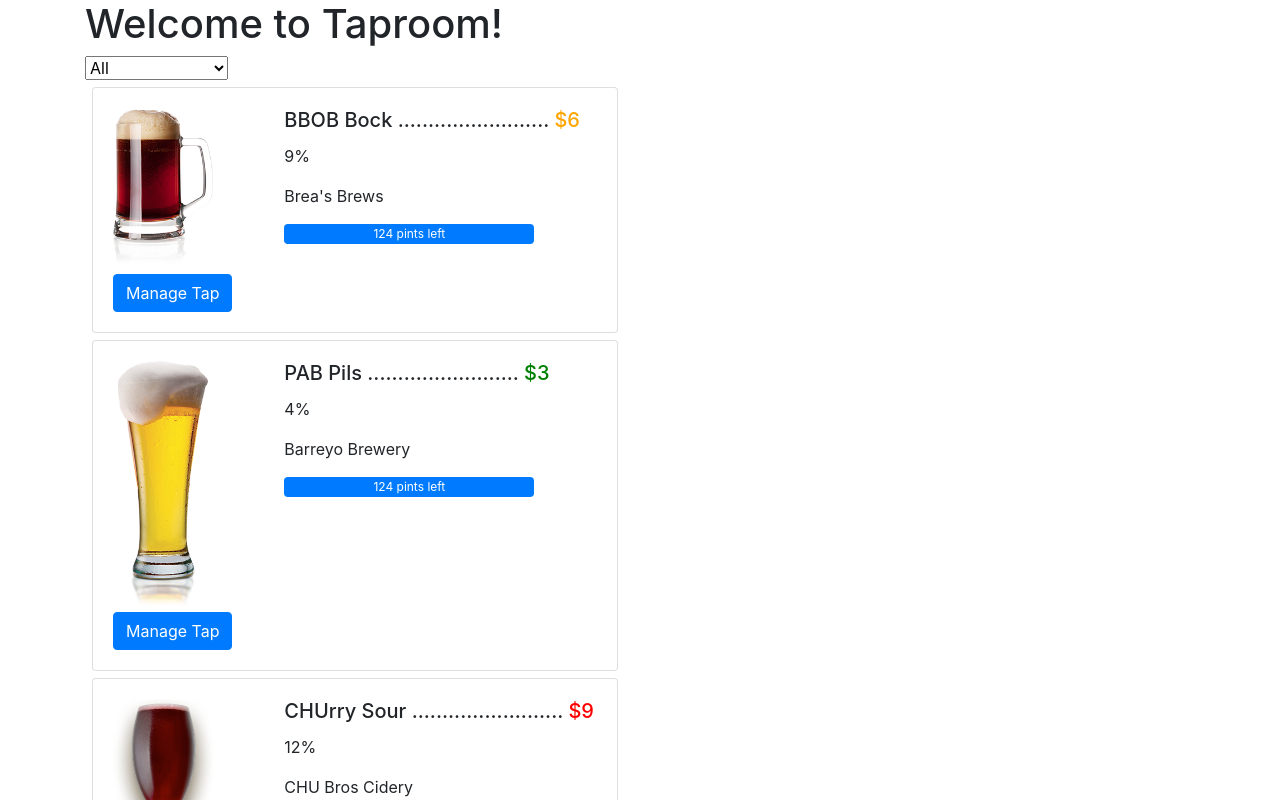
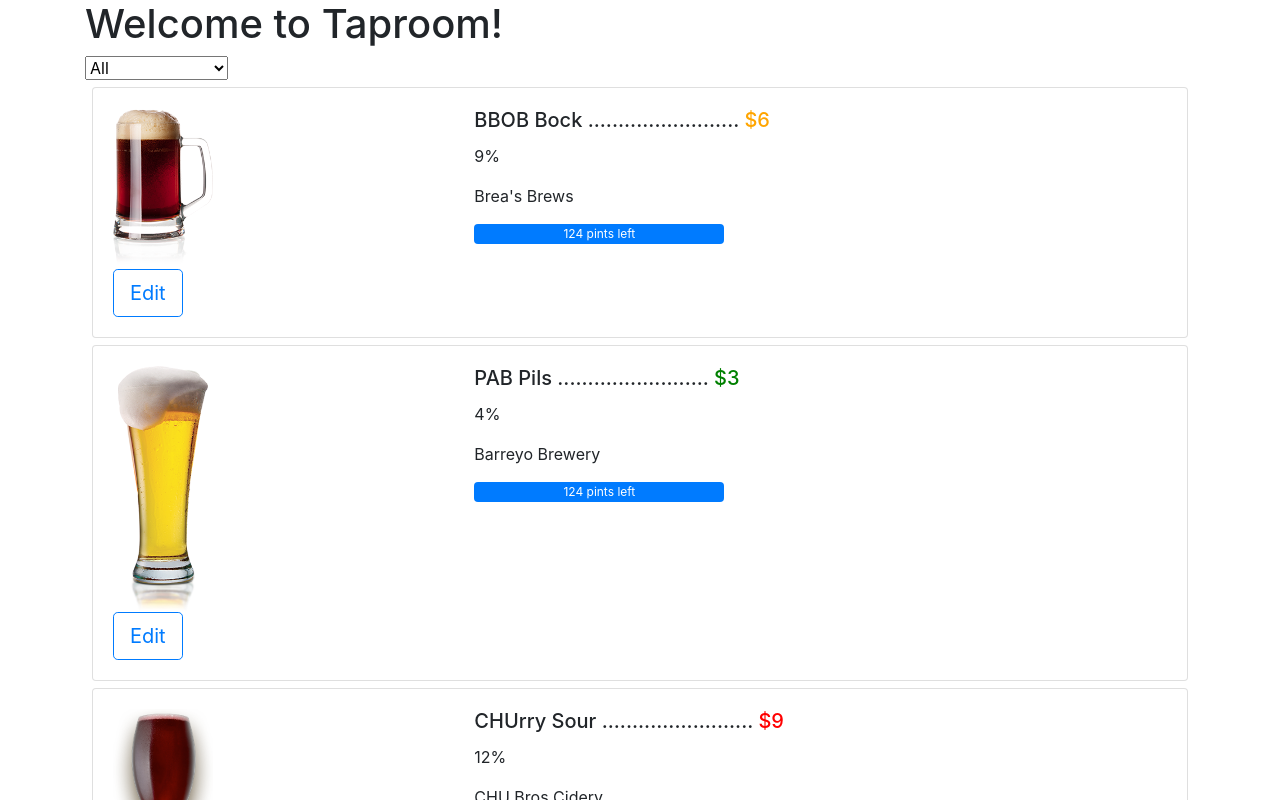
Before and after one commit to Pabarreyro/taproom, an Angular app: page / in a window 1280 px wide. Shown: the top 800 px of the page. Built offline with nearby package versions, Linux system fonts and the light colour scheme.

Commit message:
Add working modal with nesting and appropriate passing of data

```diff
--- a/src/app/app.component.html
+++ b/src/app/app.component.html
@@ -5,10 +5,7 @@
   </h1>
   <div class="row">
     <div class="col">
-      <app-list-taps [childTapList]="masterTaps" (clickSender)="editTap($event)"></app-list-taps>
-    </div>
-    <div class="col">
-      <app-edit-tap [childSelectedTap]="masterSelectedTap" (sendPints)="updateLevel($event)"></app-edit-tap>
+      <app-list-taps [childTapList]="masterTaps" (pintSender)="updateLevel($event)" (tapSender)="editTap($event)"></app-list-taps>
     </div>
   </div>
   <div class="row">
--- a/src/app/app.component.ts
+++ b/src/app/app.component.ts
@@ -17,6 +17,7 @@ export class AppComponent {
 
   editTap(clickedTap){
     this.masterSelectedTap = clickedTap;
+    console.log("edit tap" + this.masterSelectedTap);
   }
 
   addTaptoTaps(newTap) {
@@ -24,6 +25,7 @@ export class AppComponent {
   }
 
   updateLevel(decrement) {
+    console.log("update pints" + this.masterSelectedTap);
     this.masterSelectedTap.level -= parseInt(decrement);
     this.masterSelectedTap.percent = (Math.floor(this.masterSelectedTap.level /124 * 100)).toString() + "%";
     this.masterSelectedTap = null;
--- a/src/app/edit-tap/edit-tap.component.html
+++ b/src/app/edit-tap/edit-tap.component.html
@@ -17,7 +17,7 @@
     <button type="button" class="btn btn-outline-dark" (click)="c('Close click')">Close</button>
   </div>
 </ng-template>
-<button *ngIf="childSelectedTap" class="btn btn-lg btn-outline-primary" (click)="open(content)">Edit</button>
+<button class="btn btn-lg btn-outline-primary" (click)="open(content)">Edit</button>
 <!--
 <h5>Edit {{childSelectedTap.name}}</h5>
 <div class="edit-tap-info">
--- a/src/app/edit-tap/edit-tap.component.ts
+++ b/src/app/edit-tap/edit-tap.component.ts
@@ -10,6 +10,7 @@ import { Tap } from './../models/tap.model';
 export class EditTapComponent {
   @Input() childSelectedTap: Tap;
   @Output() sendPints = new EventEmitter();
+  @Output() sendTaps = new EventEmitter();
   checked: boolean = false;
   beerDispensed = 0;
   closeResult: string;
@@ -22,6 +23,7 @@ export class EditTapComponent {
     }, (reason) => {
       this.closeResult = `Dismissed ${this.getDismissReason(reason)}`;
     });
+    this.sendTaps.emit(this.childSelectedTap);
   }
 
   private getDismissReason(reason: any): string {
@@ -36,11 +38,12 @@ export class EditTapComponent {
 
   emitPints() {
     this.sendPints.emit(this.beerDispensed);
+    this.sendTaps.emit(this.childSelectedTap);
     this.beerDispensed = 0;
-
   }
 
   refillPints() {
+    console.log(this.childSelectedTap);
     this.sendPints.emit(this.childSelectedTap.level - 124);
     this.beerDispensed = 0;
 
--- a/src/app/list-taps/list-taps.component.html
+++ b/src/app/list-taps/list-taps.component.html
@@ -24,6 +24,8 @@
         </div>
       </div>
     </div>
-    <button class="btn btn-primary" (click)="editButtonClicked(tap)">Manage Tap</button>
+    <app-edit-tap [childSelectedTap]="tap" (sendPints)="passPints($event)"
+    (sendTaps)="passTap($event)"></app-edit-tap>
+    <!-- <button class="btn btn-primary" (click)="editButtonClicked(tap);">Manage Tap</button> -->
   </div>
 </div>
--- a/src/app/list-taps/list-taps.component.ts
+++ b/src/app/list-taps/list-taps.component.ts
@@ -1,4 +1,5 @@
 import { Component, Input, Output, EventEmitter } from '@angular/core';
+import { NgbModal, ModalDismissReasons} from '@ng-bootstrap/ng-bootstrap';
 import { Tap } from './../models/tap.model';
 
 @Component({
@@ -8,8 +9,10 @@ import { Tap } from './../models/tap.model';
 })
 export class ListTapsComponent{
   @Input() childTapList: Tap[];
-  @Output() clickSender = new EventEmitter();
+  @Output() pintSender = new EventEmitter();
+  @Output() tapSender = new EventEmitter();
   filterBooziness: string = "all";
+  openModal: false;
 
   priceColor(tap: Tap) {
     if (tap.pricePerPint <= 4) {
@@ -25,7 +28,11 @@ export class ListTapsComponent{
     this.filterBooziness = filterOption;
   }
 
-  editButtonClicked(tap: Tap) {
-    this.clickSender.emit(tap);
+  passPints(pints: number) {
+    this.pintSender.emit(pints);
+  }
+
+  passTap(tap: Tap) {
+    this.tapSender.emit(tap);
   }
 }
```
Also changed, not shown: 1 other file (tests, documents, lock files or other folders).
